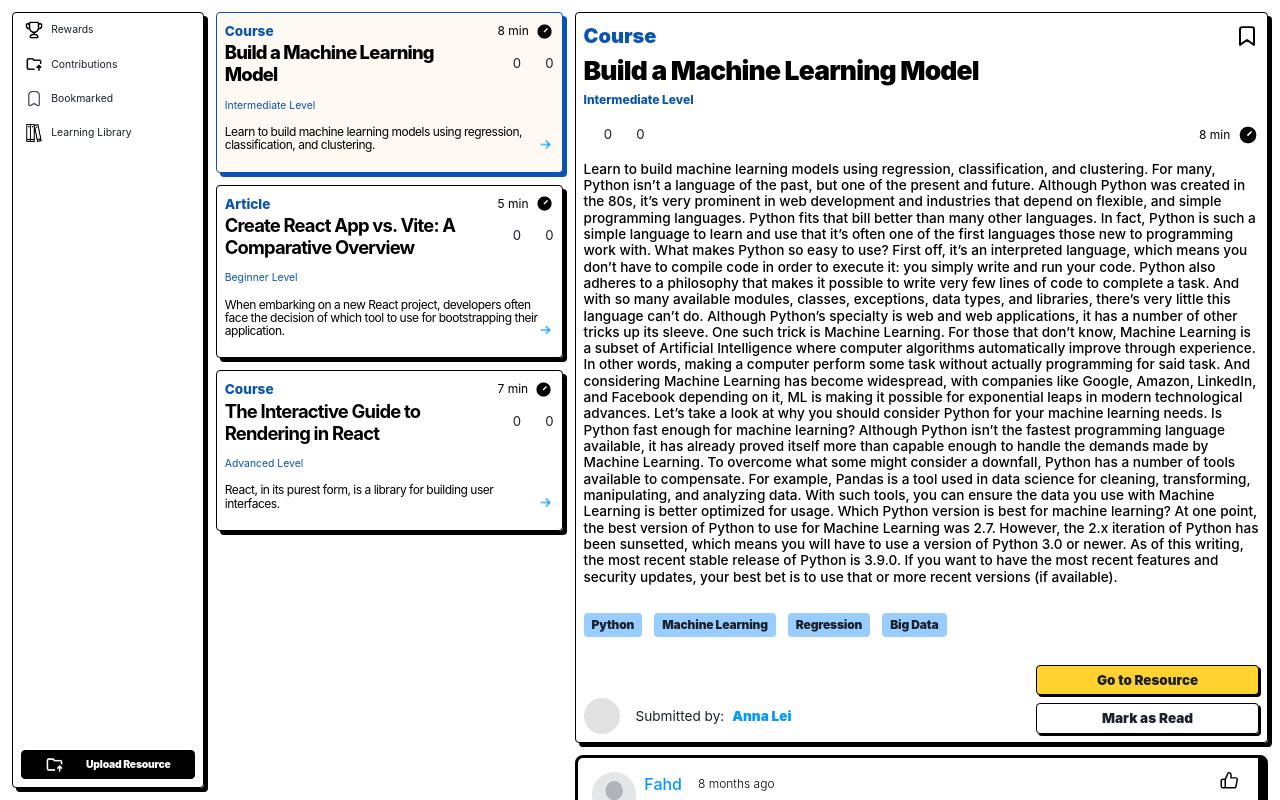
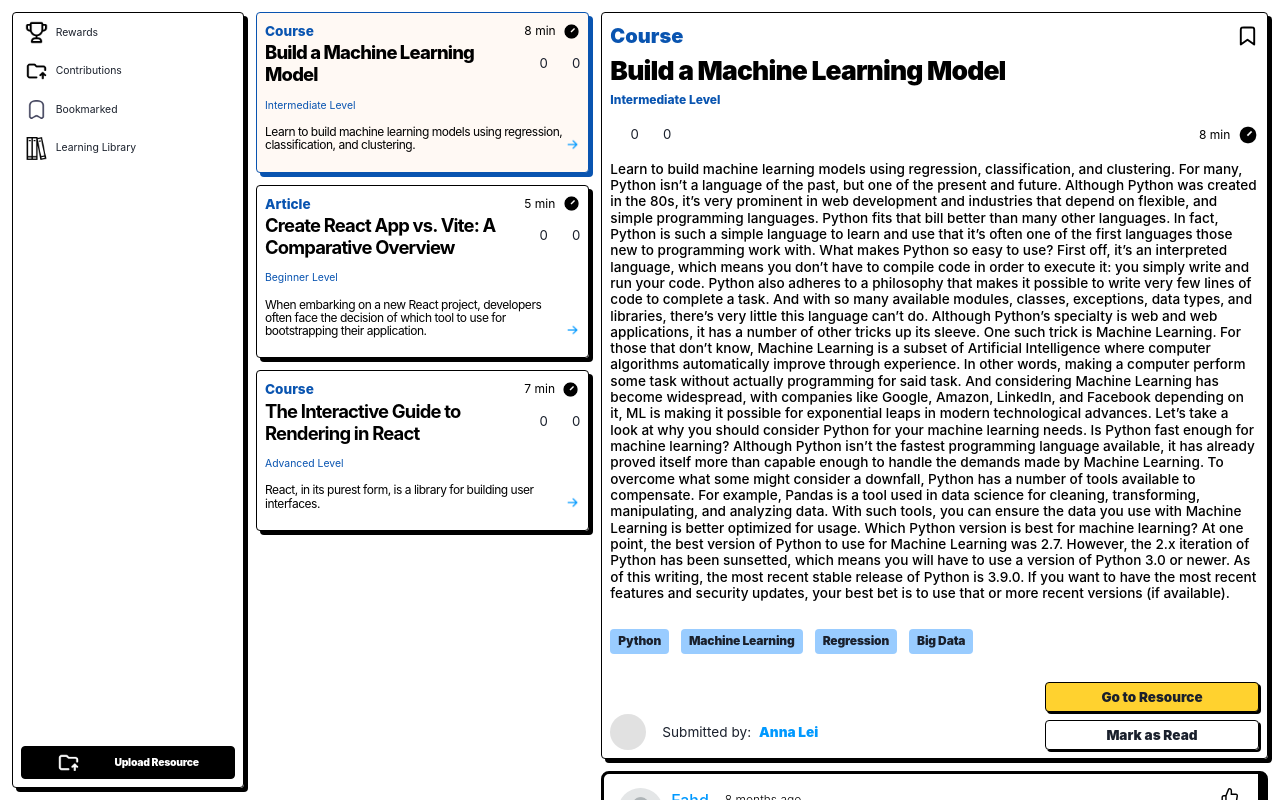
Before and after one commit to makeitMVPadmin/P4_Member_Achievement, a React (Create React App) app: page /resource in a window 1280 px wide. Shown: the top 800 px of the page. Built offline with nearby package versions, Linux system fonts and the light colour scheme; some icons are missing.

Commit message:
added navigation and width changes to vertical navbar

```diff
--- a/src/components/NavBar/NavBar.jsx
+++ b/src/components/NavBar/NavBar.jsx
@@ -53,10 +53,13 @@ export default function NavBar({ onCategoryChange }) {
             <p className="nav__item-name">Rewards</p>
           </li>
         </NavLink>
+        {/* <NavLink to="/contributions"> */}
         <li className="nav__item">
           <img src={uploadIcon2} alt="upload file icon" className="nav__icon" />
           <p className="nav__item-name">Contributions</p>
         </li>
+        {/* </NavLink> */}
+        <NavLink to="/bookmarked">
           <li className="nav__item">
             <img
               src={savedIcon}
@@ -65,6 +68,7 @@ export default function NavBar({ onCategoryChange }) {
             />
             <p className="nav__item-name">Bookmarked</p>
           </li>
+        </NavLink>
         <li
           className={`nav__item ${isLibraryOpen ? "active" : ""}`}
           onClick={toggleLibraryMenu}
--- a/src/pages/BookMarkedPage/BookMarkedPage.scss
+++ b/src/pages/BookMarkedPage/BookMarkedPage.scss
@@ -23,13 +23,15 @@
   }
 
   &__navbar-container {
-    width: 35%;
+    width: 22%;
+    min-width: 22%;
     display: flex;
     flex-direction: column;
     height: 100vh;
 
     @include desktop {
-      width: 28%;
+      width: 20%;
+      min-width: 20%;
     }
   }
 }
```
Also changed, not shown: src/components/SubmissionForm/SubmissionDrawer.jsx (+11 -11 lines), src/pages/RewardsPage/Rewardspage.scss (line endings or trailing spaces). Lines whose indentation alone changed are shown as unchanged.
